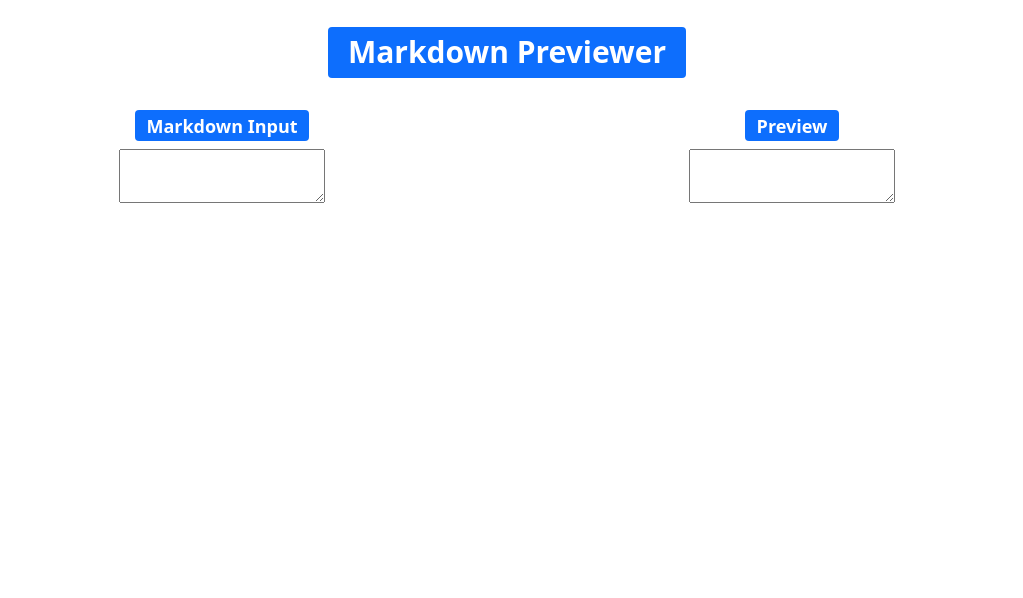
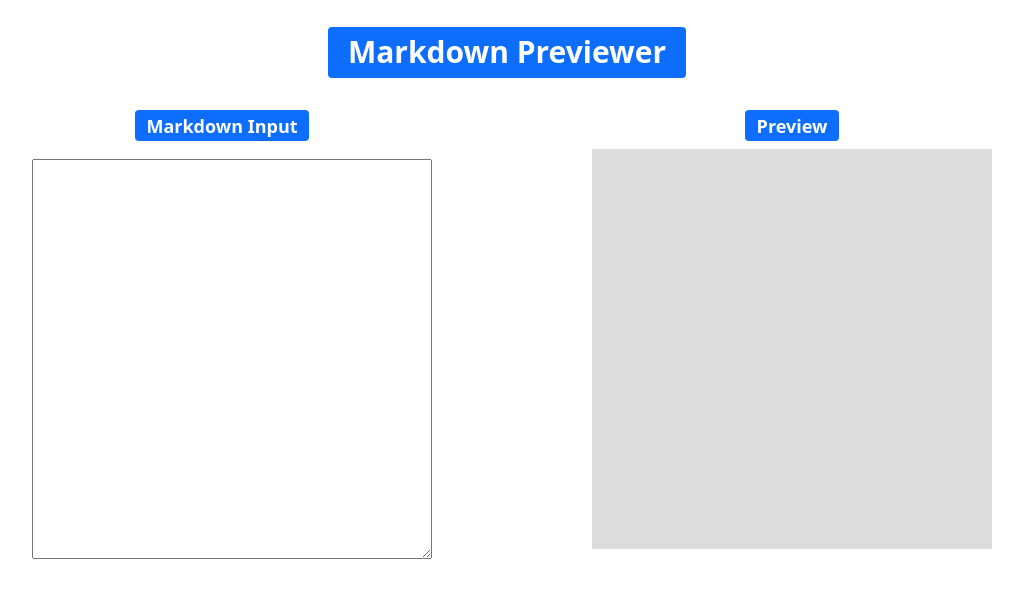
Before and after one commit to l-m-meyer/markdown-previewer, a React (Create React App) app: page / in a window 1280 px wide. Shown: the top 598 px of the page, without its empty margins (133-1156 px from the left). Built offline with nearby package versions, Linux system fonts and the light colour scheme.

Commit message:
Replace output textarea with a div, add output styling

```diff
--- a/src/App.js
+++ b/src/App.js
@@ -6,6 +6,15 @@ export default class App extends React.Component {
     const inputStyle = {
       width: '400px',
       height: '50vh',
+      marginLeft: 'auto',
+      marginRight: 'auto',
+      padding: '10px'
+    }
+
+    const outputStyle = {
+      width: '400px',
+      height: '50vh',
+      backgroundColor: '#DCDCDC',
       marginLeft: 'auto',
       marginRight: 'auto',
       padding: '10px'
@@ -31,8 +40,14 @@ export default class App extends React.Component {
                     Markdown Input
                   </Badge>
                 </h4>
-                <div className='mark-input'>
-                  <textarea className='input' />
+                <div
+                  className='mark-input'
+                  style={inputStyle}
+                >
+                  <textarea
+                    className='input'
+                    style={inputStyle}
+                  />
                 </div>
               </div>
             </div>
@@ -43,8 +58,7 @@ export default class App extends React.Component {
                     Preview
                   </Badge>
                 </h4>
-                <div className='mark-output'>
-                  <textarea className='output' />
+                <div style={outputStyle}>
                 </div>
               </div>
             </div>
```
